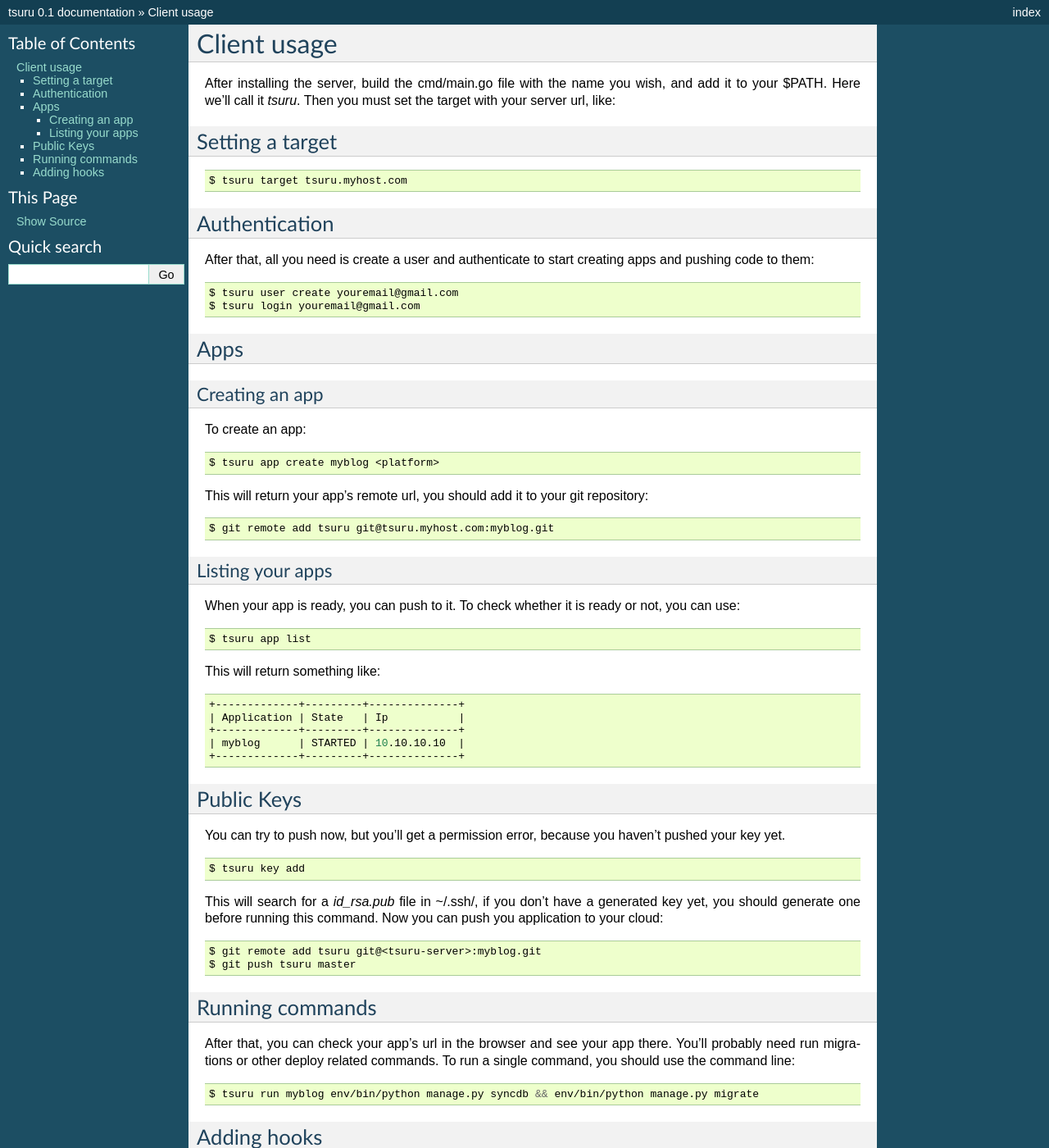
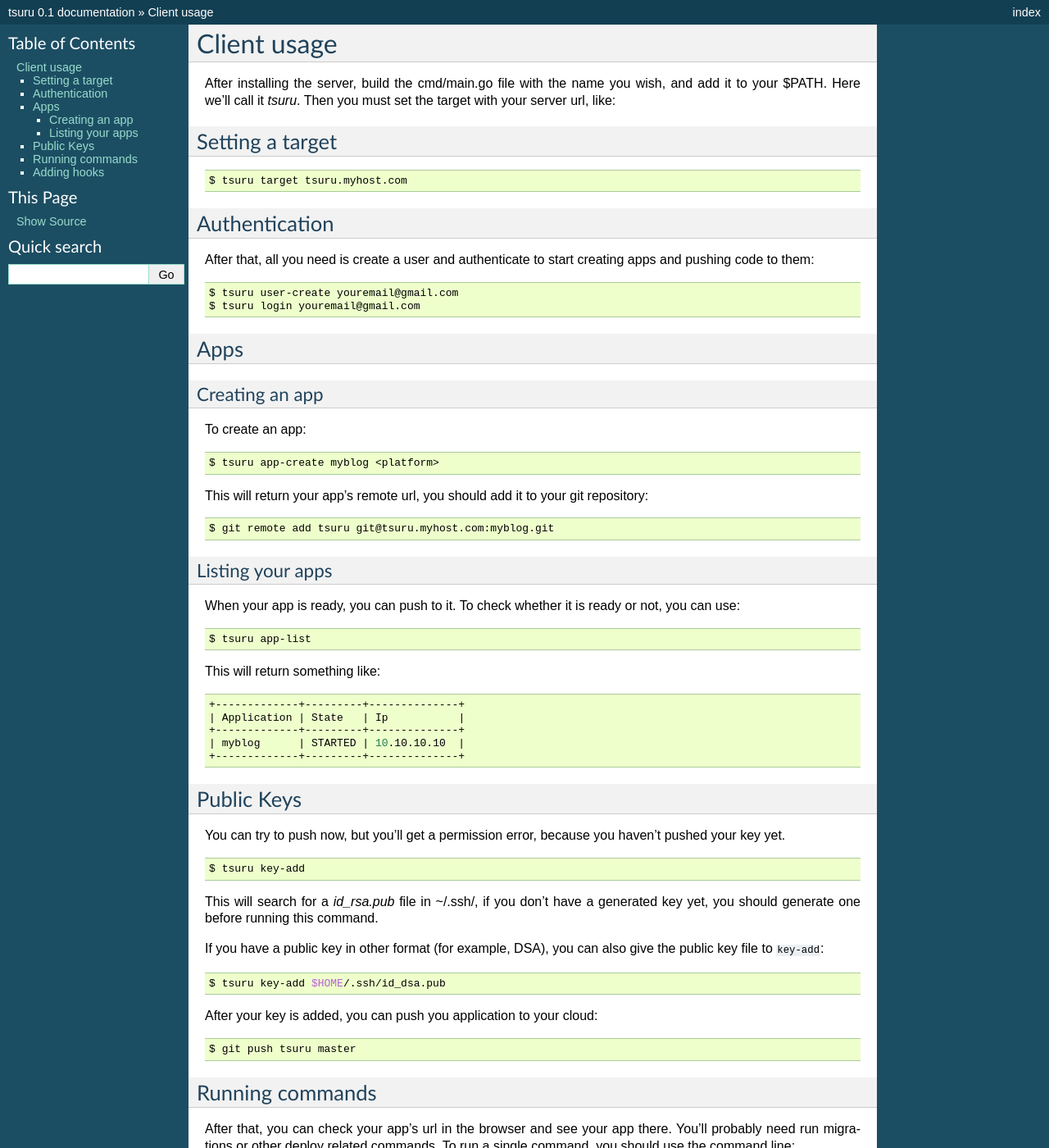
Before and after one commit to tsuru/tsuru, a Sphinx documentation site: the page built from docs/apps/client/usage.rst, in a window 1280 px wide and 1400 px high. Shown: the whole window at 82% size. Built offline with Sphinx 7.4.7, drawn with Linux system fonts in a browser that asks for light colours.

Commit message:
docs: update tsuru and crane usage

```diff
--- a/docs/apps/client/usage.rst
+++ b/docs/apps/client/usage.rst
@@ -23,7 +23,7 @@ After that, all you need is create a user and authenticate to start creating app
 
 ::
 
-    $ tsuru user create youremail@gmail.com
+    $ tsuru user-create youremail@gmail.com
     $ tsuru login youremail@gmail.com
 
 Apps
@@ -38,7 +38,7 @@ To create an app:
 
 ::
 
-    $ tsuru app create myblog <platform>
+    $ tsuru app-create myblog <platform>
 
 This will return your app's remote url, you should add it to your git repository:
 
@@ -57,7 +57,7 @@ When your app is ready, you can push to it. To check whether it is ready or not,
 
 ::
 
-    $ tsuru app list
+    $ tsuru app-list
 
 This will return something like:
 
@@ -80,16 +80,24 @@ You can try to push now, but you'll get a permission error, because you haven't
 
 ::
 
-    $ tsuru key add
+    $ tsuru key-add
 
 This will search for a `id_rsa.pub` file in ~/.ssh/, if you don't have a generated key yet, you should generate one before running this command.
-Now you can push you application to your cloud:
+
+If you have a public key in other format (for example, DSA), you can also give the public key file to ``key-add``:
 
 .. highlight:: bash
 
 ::
 
-    $ git remote add tsuru git@<tsuru-server>:myblog.git
+    $ tsuru key-add $HOME/.ssh/id_dsa.pub
+
+After your key is added, you can push you application to your cloud:
+
+.. highlight:: bash
+
+::
+
     $ git push tsuru master
 
 Running commands
--- a/docs/services/usage.rst
+++ b/docs/services/usage.rst
@@ -16,7 +16,7 @@ After that, all you need is create a user and authenticate:
 
 ::
 
-    $ crane user create youremail@gmail.com
+    $ crane user-create youremail@gmail.com
     $ crane login youremail@gmail.com
 
 To generate a service template:
```
Also changed, not shown: docs/apps/client/services.rst (+5 -5 lines), docs/services/api.rst (+4 -4 lines).
